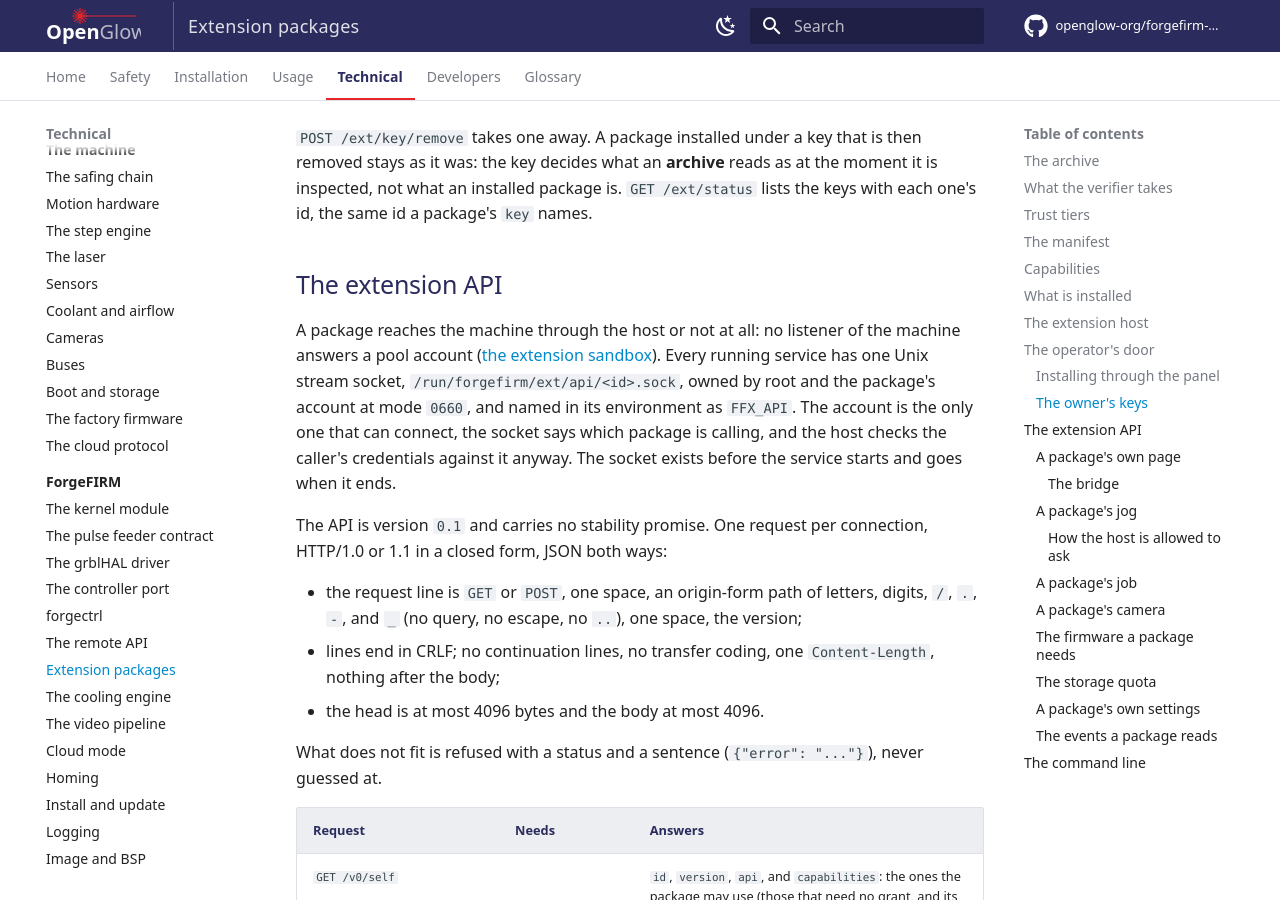
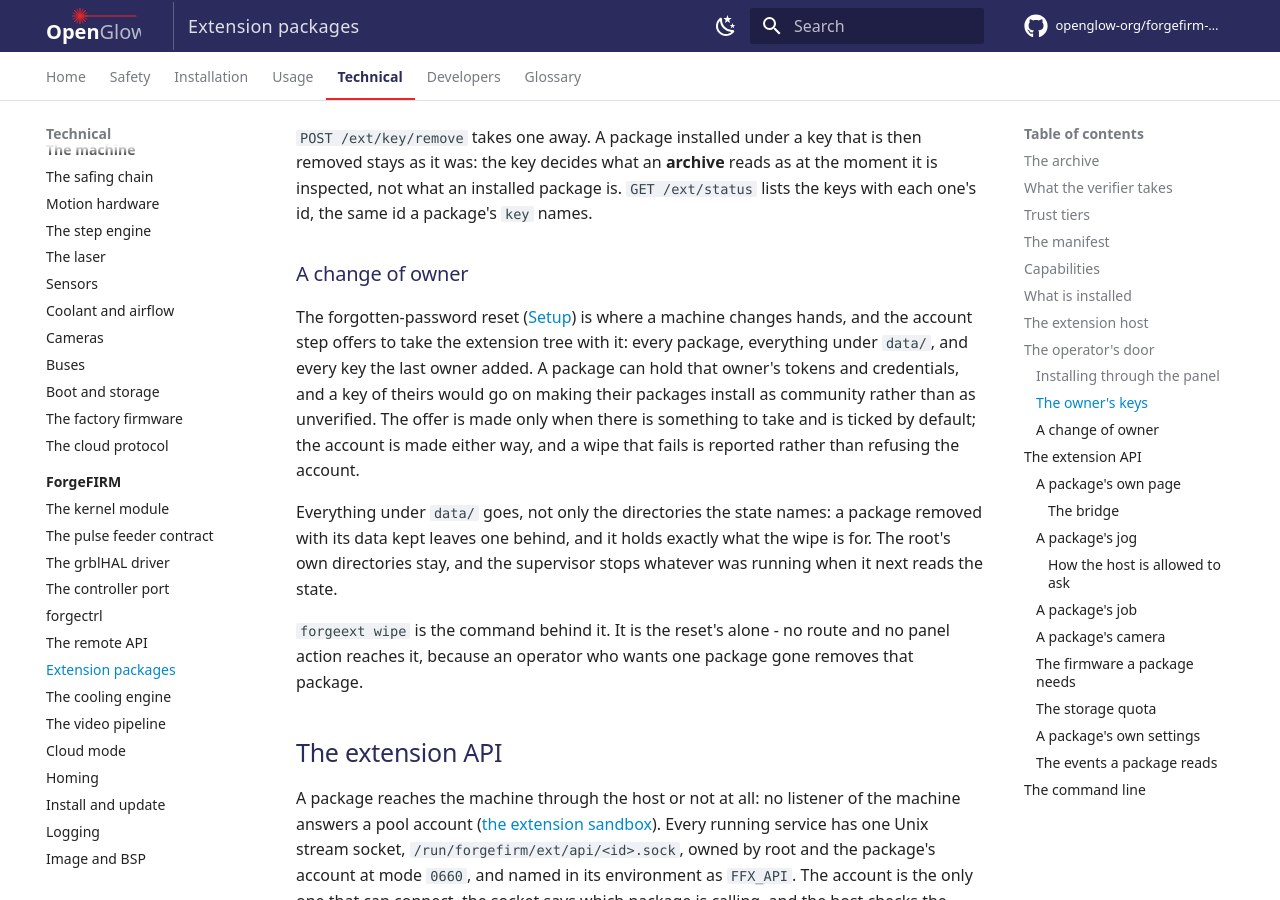
Before and after one commit to openglow-org/forgefirm-docs, an MkDocs documentation site: the page built from docs/technical/forgefirm/extensions.md, in a window 1280 px wide and 900 px high, scrolled down 12052 px. Built offline with MkDocs 1.6.1 and Material for MkDocs 9.7.7, drawn with Linux system fonts in a browser that asks for light colours; comment, search, counter and statistics services are not loaded; some of the changed text lies outside the part shown.

Commit message:
Extensions: what a change of owner takes with it
The forgotten-password reset is where a machine changes hands, and the
pages said nothing about what the last owner leaves on it. The setup page
describes the offer the account step makes and when to take it; the
extension page has the section behind it - every package, everything
under data/ (a package removed with its data kept leaves a directory that
holds exactly what the wipe is for), and every key the owner added - and
the command-line table has `wipe`.

```diff
--- a/docs/technical/forgefirm/extensions.md
+++ b/docs/technical/forgefirm/extensions.md
@@ -451,6 +451,26 @@ reads as at the moment it is inspected, not what an installed package is.
 `GET /ext/status` lists the keys with each one's id, the same id a
 package's `key` names.
 
+### A change of owner
+
+The forgotten-password reset ([Setup](../../usage/setup.md#a-forgotten-password))
+is where a machine changes hands, and the account step offers to take the
+extension tree with it: every package, everything under `data/`, and every
+key the last owner added. A package can hold that owner's tokens and
+credentials, and a key of theirs would go on making their packages install
+as community rather than as unverified. The offer is made only when there
+is something to take and is ticked by default; the account is made either
+way, and a wipe that fails is reported rather than refusing the account.
+
+Everything under `data/` goes, not only the directories the state names: a
+package removed with its data kept leaves one behind, and it holds exactly
+what the wipe is for. The root's own directories stay, and the supervisor
+stops whatever was running when it next reads the state.
+
+`forgeext wipe` is the command behind it. It is the reset's alone - no
+route and no panel action reaches it, because an operator who wants one
+package gone removes that package.
+
 ## The extension API
 
 A package reaches the machine through the host or not at all: no listener
@@ -834,6 +854,7 @@ error with exit 2. `key-add <name> -` reads the key from standard input.
 | `list` | What is installed |
 | `check [<id>]` | The integrity check |
 | `remove <id> [--keep-data]` | Removes the package and, unless told otherwise, its data |
+| `wipe` | Every package, everything under `data/`, and the owner's keys: [a change of owner](#a-change-of-owner), and nothing an operator reaches |
 | `enable <id>`, `disable <id>` | The operator's switch for one package. Disabled, it keeps its files, its data, its grants, and its account, and its service and its hold are gone; enabling it also lets it out of quarantine |
 | `hold <id> required\|advisory` | What the package's hold does when the package cannot speak for itself: stand, or drop |
 | `keys`, `key-add <name> <file.pub>`, `key-remove <name>` | The owner's keys. `key-add` parses the file as an Ed25519 public key before it is written |
```
Also changed, not shown: docs/usage/setup.md (+11 -1 lines).
